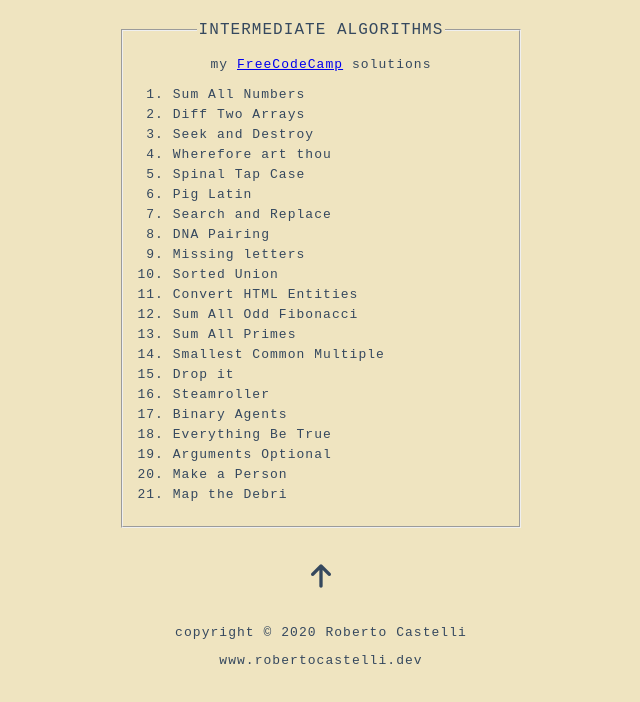
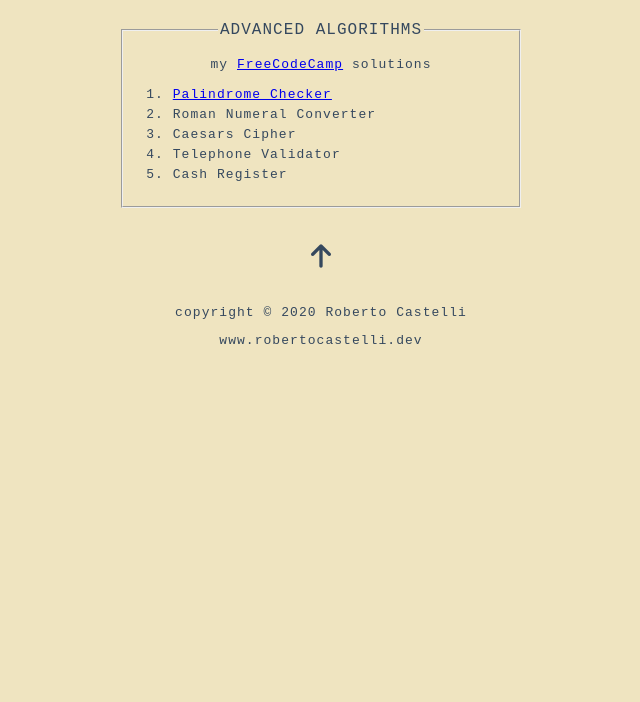
Before and after one commit to RobertoCastelli/fcc-advanced, a plain HTML site: page index.html in a window 1280 px wide. Shown: the part 154-856 px from the top of the page, without its empty margins (319-959 px from the left). After the commit the page ends 800 px from the top, so only its background shows below. Drawn offline with Linux system fonts and the light colour scheme.

Commit message:
added first challenge

```diff
--- a/app.js
+++ b/app.js
@@ -8,117 +8,9 @@ let btnShow = document.getElementById('btnShow')
 let solution = document.getElementById('solution')
 let clack = document.getElementById('clack')
 let zip = document.getElementById('zip')
+let challenge = document.getElementById('challenge')
 
 initialState()
-
-// LIST OF SOLUTIONS
-let solutions = [
-    {
-        title: "01 - Sum All Numbers",
-        description: "We'll pass you an array of two numbers. Return the sum of those two numbers plus the sum of all the numbers between them. The lowest number will not always come first.",
-        code: "\nfunction sumArr(arr) { \n let max = Math.max(arr[0], arr[1]); \n let min = Math.min(arr[0], arr[1]); \n let sum = 0; \n for(let i = min; i <= max; i++) { \n  sum += i; \n } \n return sum; \n} "
-    },
-    {
-        title: "02 - Diff Two Arrays",
-        description: "Compare two arrays and return a new array with any items only found in one of the two given arrays, but not both. In other words, return the symmetric difference of the two arrays.",
-        code: "\nfunction diffArray(arr1, arr2) { \n let newArr = [...arr1, ...arr2] \n return newArr.filter(e => \n  !arr1.includes(e) || !arr2.includes(e)\n )\n}"
-    },
-    {
-        title: "03 - Seek and Destroy",
-        description: "You will be provided with an initial array (the first argument in the destroyer function), followed by one or more arguments. Remove all elements from the initial array that are of the same value as these arguments.",
-        code: "solving..."
-    },
-    {
-        title: "04 - Wherefore art thou",
-        description: "Make a function that looks through an array of objects (first argument) and returns an array of all objects that have matching name and value pairs (second argument). Each name and value pair of the source object has to be present in the object from the collection if it is to be included in the returned array.",
-        code: "solving..."
-    },
-    {
-        title: "05 - Spinal Tap Case",
-        description: "Convert a string to spinal case. Spinal case is all-lowercase-words-joined-by-dashes.",
-        code: "\nfunction spinalCase(str) { \n return str \n  .replace(/([a-z])([A-Z])/g, '$1 $2') \n  .replace(/\\s|_/g, '-') \n  .toLowerCase() \n}"
-    },
-    {
-        title: "06 - Pig Latin",
-        description: "Translate the provided string to pig latin. Pig Latin takes the first consonant(or consonant cluster) of an English word, moves it to the end of the word and suffixes an 'ay'. If a word begins with a vowel you just add 'way' to the end. If a word does not contain a vowel, just add 'ay' to the end. Input strings are guaranteed to be English words in all lowercase.",
-        code: "\nfunction translatePigLatin(str) { \n let firstChar = /^[aeiou]/gi \n if(firstChar.test(str)) return str = str + 'way' \n\n let char = str.match(/^[^aeiou]+/gi) \n str = str.replace(char, '') \n return str + char + 'ay' \n}"
-    },
-    {
-        title: "07 - Search and Replace",
-        description: "Perform a search and replace on the sentence using the arguments provided and return the new sentence. First argument is the sentence to perform the search and replace on. Second argument is the word that you will be replacing (before). Third argument is what you will be replacing the second argument with (after).",
-        code: "solving..."
-    },
-    {
-        title: "08 - DNA Pairing",
-        description: "work in progress",
-        code: "solving..."
-    },
-    {
-        title: "09 - Missing letters",
-        description: "work in progress",
-        code: "solving..."
-    },
-    {
-        title: "10 - Sorted Union",
-        description: "work in progress",
-        code: "solving..."
-    },
-    {
-        title: "11 - Convert HTML Entities",
-        description: "work in progress",
-        code: "solving..."
-    },
-    {
-        title: "12 - Sum All Odd Fibonacci",
-        description: "work in progress",
-        code: "solving..."
-    },
-    {
-        title: "13 - Sum All Primes",
-        description: "work in progress",
-        code: "solving..."
-    },
-    {
-        title: "14 - Smallest Common Multiple",
-        description: "work in progress",
-        code: "solving..."
-    },
-    {
-        title: "15 - Drop it",
-        description: "Given the array arr, iterate through and remove each element starting from the first element (the 0 index) until the function func returns true when the iterated element is passed through it.\n Then return the rest of the array once the condition is satisfied, otherwise, arr should be returned as an empty array.",
-        code: "\nfunction dropElements(arr, func) {\n  while(!func(arr[0])) {\n   arr.shift() \n  } \n return arr \n}"
-    },
-    {
-        title: "16 - Steamroller",
-        description: "work in progress",
-        code: "solving..."
-    },
-    {
-        title: "17 - Binary Agents",
-        description: "work in progress",
-        code: "solving..."
-    },
-    {
-        title: "18 - Everything be true",
-        description: "work in progress",
-        code: "solving..."
-    },
-    {
-        title: "19 - Arguments Optional",
-        description: "work in progress",
-        code: "solving..."
-    },
-    {
-        title: "20 - Make a person",
-        description: "work in progress",
-        code: "solving..."
-    },
-    {
-        title: "21 - Map the Debri",
-        description: "work in progress",
-        code: "solving..."
-    }
-]
 
 // DISPLAY SOLUTION
 list.forEach(element => {
@@ -127,9 +19,6 @@ list.forEach(element => {
         clack.play()
         initCodeDisplay()
         let index = e.target.id
-        title.innerHTML = solutions[index].title
-        description.innerHTML = solutions[index].description
-        code.innerHTML = solutions[index].code
     })
 })
 
@@ -156,7 +45,7 @@ btnTop.addEventListener('click', () => document.documentElement.scrollTo({ top:
 
 // TOGGLE CODE DISPLAY
 btnShow.addEventListener('click', () => {
-    if(btnShow.innerHTML == 'SHOW CODE') {
+    if (btnShow.innerHTML == 'SHOW CODE') {
         solution.style.display = "block"
         btnShow.innerHTML = 'HIDE CODE'
         zip.play()
--- a/index.html
+++ b/index.html
@@ -12,7 +12,7 @@
     <!-- CSS -->
     <link rel="stylesheet" href="style.css">
 
-    <title>algoritmi</title>
+    <title>Algoritmi</title>
 </head>
 
 <body>
@@ -22,37 +22,24 @@
         <header>
             <img src="img/bg.jpg" alt="img-header">
             <fieldset>
-                <legend>INTERMEDIATE ALGORITHMS</legend>
+                <legend>ADVANCED ALGORITHMS</legend>
                 <p>my <a href="https://www.freecodecamp.org/learn">FreeCodeCamp</a> solutions</p>
-                <ol id="list-view">
-                    <li id="0">Sum All Numbers</li>
-                    <li id="1">Diff Two Arrays</li>
-                    <li id="2">Seek and Destroy</li>
-                    <li id="3">Wherefore art thou</li>
-                    <li id="4">Spinal Tap Case</li>
-                    <li id="5">Pig Latin</li>
-                    <li id="6">Search and Replace</li>
-                    <li id="7">DNA Pairing</li>
-                    <li id="8">Missing letters</li>
-                    <li id="9">Sorted Union</li>
-                    <li id="10">Convert HTML Entities</li>
-                    <li id="11">Sum All Odd Fibonacci</li>
-                    <li id="12">Sum All Primes</li>
-                    <li id="13">Smallest Common Multiple</li>
-                    <li id="14">Drop it</li>
-                    <li id="15">Steamroller</li>
-                    <li id="16">Binary Agents</li>
-                    <li id="17">Everything Be True</li>
-                    <li id="18">Arguments Optional</li>
-                    <li id="19">Make a Person</li>
-                    <li id="20">Map the Debri</li>
-                </ol>
+                <nav>
+                    <ol id="list-view">
+                        <li id="0"><a href="palindrome.html">Palindrome Checker</a></li>
+                        <li id="1">Roman Numeral Converter</li>
+                        <li id="2">Caesars Cipher</li>
+                        <li id="3">Telephone Validator</li>
+                        <li id="4">Cash Register</li>
+                    </ol>
+                </nav>
             </fieldset>
         </header>
 
         <section>
             <h2 id="title"></h2>
             <p id="description"></p>
+            <p id="challenge"></p>
 
             <button id="btnShow">SHOW CODE</button>
 
```
Also changed, not shown: palindrome.html (added, +71 -0 lines).
